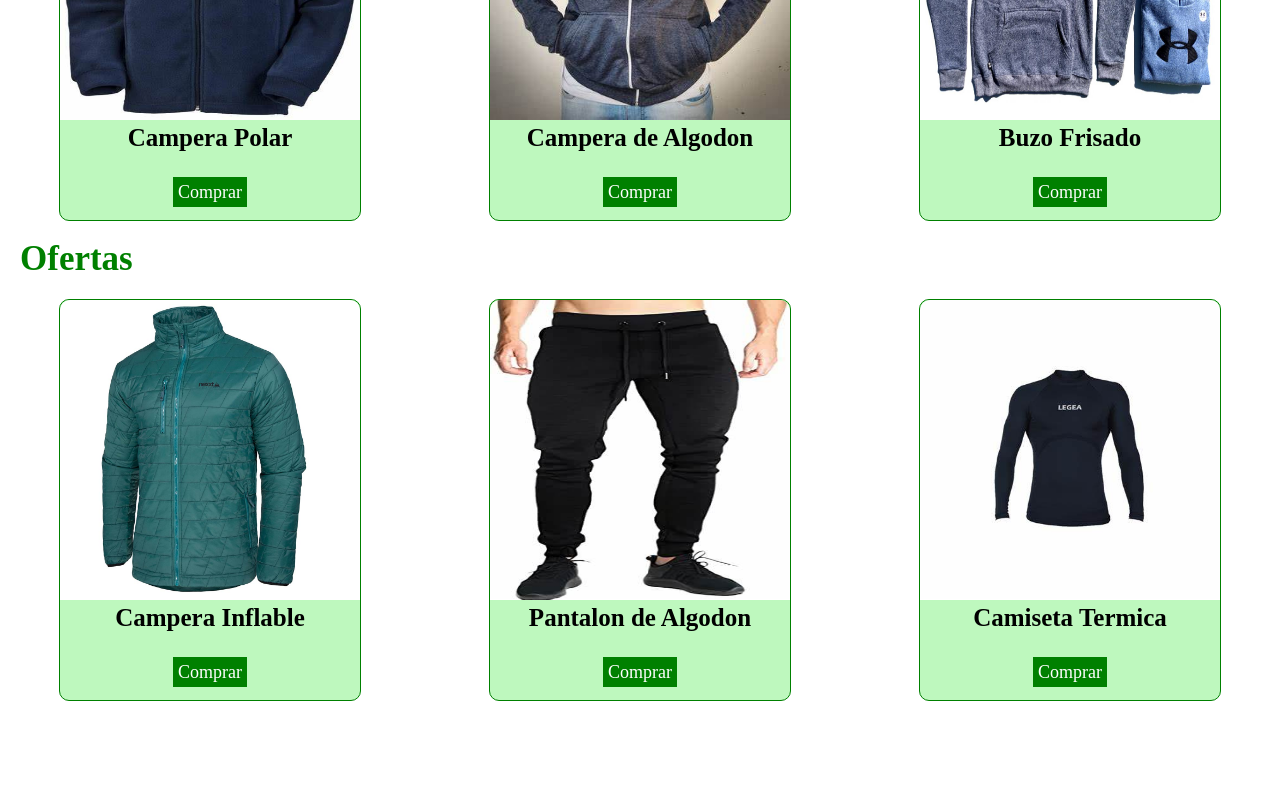
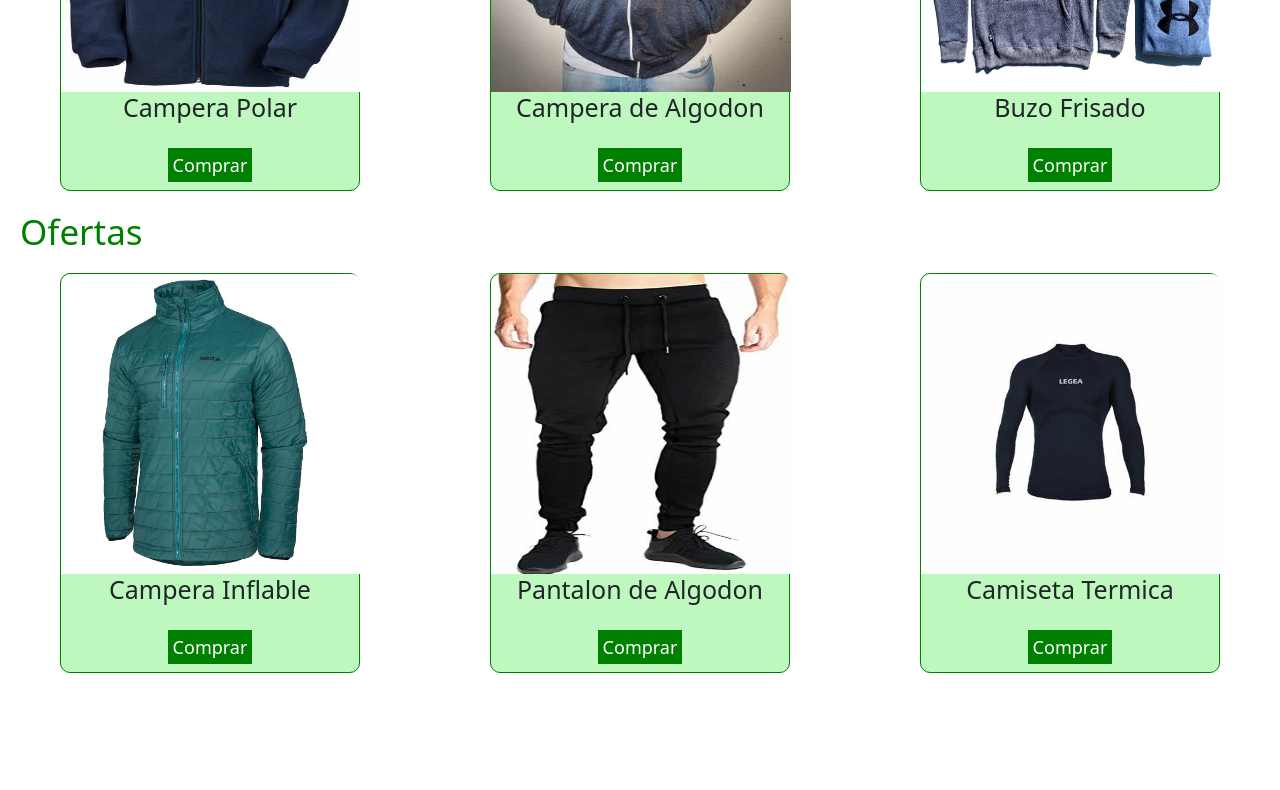
Before and after one commit to FacundoFernandez12/proyecto-trebol, a plain HTML site: page index.html in a window 1280 px wide. Shown: the part 1071-1861 px from the top of the page. Drawn offline with nearby package versions, Linux system fonts and the light colour scheme.

Commit message:
agregue link boostrap a todos los documentos

```diff
--- a/index.html
+++ b/index.html
@@ -4,6 +4,7 @@
     <meta charset="UTF-8">
     <meta http-equiv="X-UA-Compatible" content="IE=edge">
     <meta name="viewport" content="width=device-width, initial-scale=1.0">
+    <link href="https://cdn.jsdelivr.net/npm/bootstrap@5.0.2/dist/css/bootstrap.min.css" rel="stylesheet" integrity="sha384-EVSTQN3/azprG1Anm3QDgpJLIm9Nao0Yz1ztcQTwFspd3yD65VohhpuuCOmLASjC" crossorigin="anonymous">
     <link rel="stylesheet" href="./css/style.css">
     <title>El Trebol</title>
 </head>
@@ -88,5 +89,7 @@
             <a href="https://web.whatsapp.com/"><img src="./img/icocno-whatsapp.png" alt="whatsapp" target="_blank"></a>
         </div>
     </footer>
+    <!-- -------------------BOOSTRAP JS------------------- -->
+    <script src="https://cdn.jsdelivr.net/npm/bootstrap@5.0.2/dist/js/bootstrap.bundle.min.js" integrity="sha384-MrcW6ZMFYlzcLA8Nl+NtUVF0sA7MsXsP1UyJoMp4YLEuNSfAP+JcXn/tWtIaxVXM" crossorigin="anonymous"></script>
 </body>
 </html>
```
Also changed, not shown: pages/acercade.html (+3 -0 lines), pages/contacto.html (+3 -0 lines), pages/ofertas.html (+3 -0 lines), pages/productos.html (+3 -0 lines).
